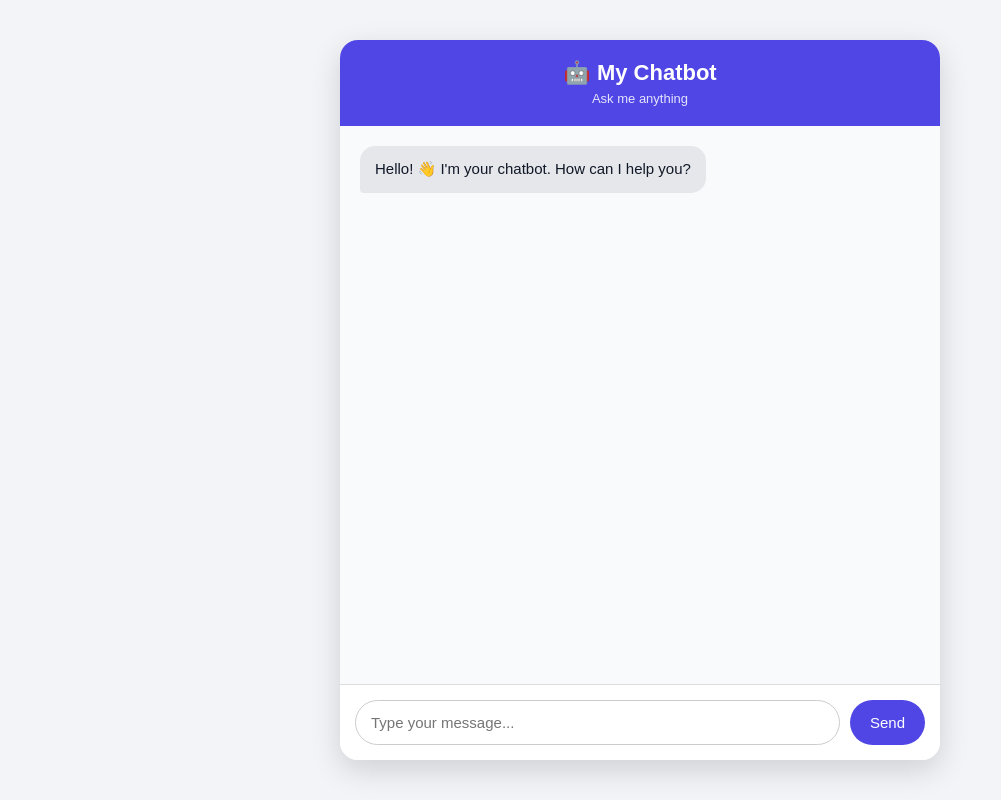
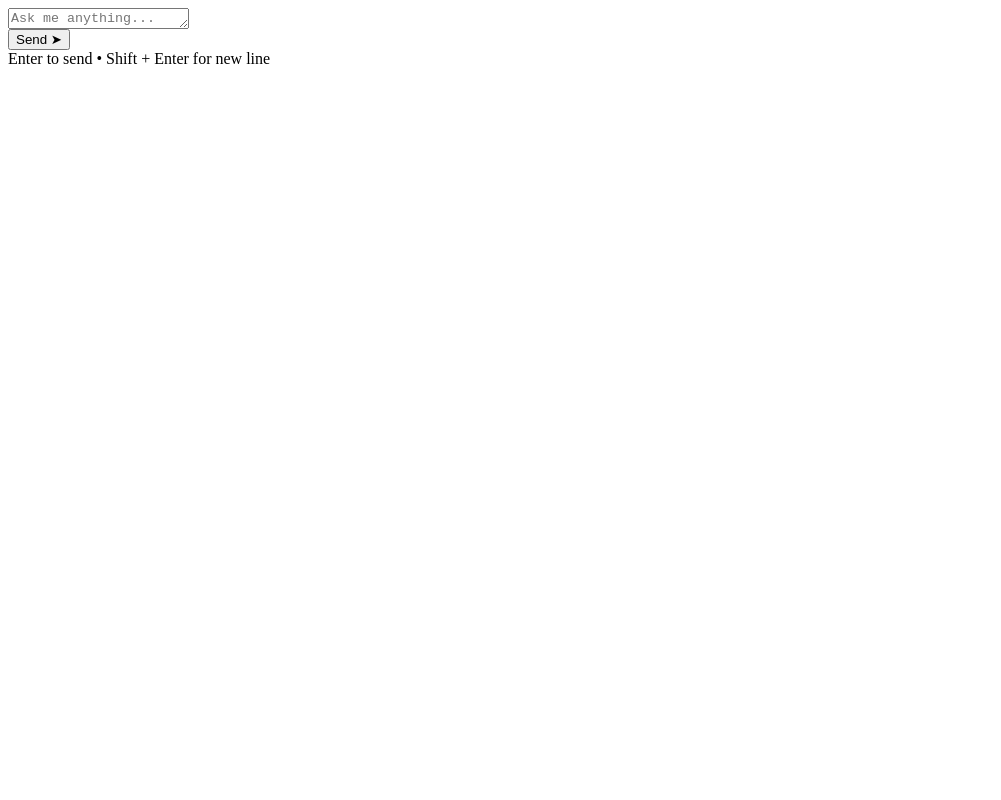
Before and after one commit to anshnayak460-beep/mychatbot143, a plain HTML site: page index.html in a window 1280 px wide. Shown: the whole page, without its empty margins (0-1001 px from the left). Drawn offline with Linux system fonts and the light colour scheme.

Commit message:
Refactor chat input to use textarea
Replaced input field with a textarea for user input and updated send button structure.

```diff
--- a/index.html
+++ b/index.html
@@ -1,246 +1,23 @@
-<!DOCTYPE html>
-<html lang="en">
-<head>
-  <meta charset="UTF-8">
-  <meta name="viewport" content="width=device-width, initial-scale=1.0">
-  <title>My Chatbot</title>
+<div class="chat-input">
 
-  <style>
-    * {
-      box-sizing: border-box;
-      margin: 0;
-      padding: 0;
-    }
-
-    body {
-      font-family: Arial, sans-serif;
-      background: #f2f4f8;
-      height: 100vh;
-      display: flex;
-      justify-content: center;
-      align-items: center;
-    }
-
-    .chat-container {
-      width: 95%;
-      max-width: 600px;
-      height: 90vh;
-      background: white;
-      border-radius: 18px;
-      box-shadow: 0 10px 30px rgba(0, 0, 0, 0.15);
-      display: flex;
-      flex-direction: column;
-      overflow: hidden;
-    }
-
-    .chat-header {
-      background: #4f46e5;
-      color: white;
-      padding: 20px;
-      text-align: center;
-    }
-
-    .chat-header h1 {
-      font-size: 22px;
-    }
-
-    .chat-header p {
-      font-size: 13px;
-      opacity: 0.85;
-      margin-top: 5px;
-    }
-
-    .chat-box {
-      flex: 1;
-      padding: 20px;
-      overflow-y: auto;
-      background: #f8fafc;
-    }
-
-    .message {
-      display: flex;
-      margin-bottom: 15px;
-    }
-
-    .message.user {
-      justify-content: flex-end;
-    }
-
-    .message.bot {
-      justify-content: flex-start;
-    }
-
-    .bubble {
-      max-width: 75%;
-      padding: 12px 15px;
-      border-radius: 15px;
-      line-height: 1.5;
-      font-size: 15px;
-      word-wrap: break-word;
-    }
-
-    .user .bubble {
-      background: #4f46e5;
-      color: white;
-      border-bottom-right-radius: 4px;
-    }
-
-    .bot .bubble {
-      background: #e5e7eb;
-      color: #111827;
-      border-bottom-left-radius: 4px;
-    }
-
-    .chat-input {
-      display: flex;
-      padding: 15px;
-      border-top: 1px solid #ddd;
-      background: white;
-      gap: 10px;
-    }
-
-    .chat-input input {
-      flex: 1;
-      padding: 13px 15px;
-      border: 1px solid #ccc;
-      border-radius: 25px;
-      outline: none;
-      font-size: 15px;
-    }
-
-    .chat-input input:focus {
-      border-color: #4f46e5;
-    }
-
-    .chat-input button {
-      border: none;
-      background: #4f46e5;
-      color: white;
-      padding: 0 20px;
-      border-radius: 25px;
-      cursor: pointer;
-      font-size: 15px;
-    }
-
-    .chat-input button:hover {
-      background: #3730a3;
-    }
-
-    @media (max-width: 500px) {
-      .chat-container {
-        width: 100%;
-        height: 100vh;
-        border-radius: 0;
-      }
-
-      .bubble {
-        max-width: 85%;
-      }
-    }
-  </style>
-</head>
-
-<body>
-
-  <div class="chat-container">
-
-    <div class="chat-header">
-      <h1>🤖 My Chatbot</h1>
-      <p>Ask me anything</p>
-    </div>
-
-    <div class="chat-box" id="chatBox">
-      <div class="message bot">
-        <div class="bubble">
-          Hello! 👋 I'm your chatbot. How can I help you?
-        </div>
-      </div>
-    </div>
-
-    <div class="chat-input">
-      <input
-        type="text"
-        id="userInput"
-        placeholder="Type your message..."
-        autocomplete="off"
-      >
-
-      <button onclick="sendMessage()">Send</button>
-    </div>
-
+  <div class="input-wrapper">
+    <textarea
+      id="userInput"
+      placeholder="Ask me anything..."
+      rows="1"
+    ></textarea>
   </div>
 
-  <script>
-    const input = document.getElementById("userInput");
-    const chatBox = document.getElementById("chatBox");
+  <button
+    class="send-button"
+    id="sendButton"
+    onclick="sendMessage()"
+  >
+    <span>Send</span> ➤
+  </button>
 
-    // Send message when Enter is pressed
-    input.addEventListener("keydown", function(event) {
-      if (event.key === "Enter") {
-        sendMessage();
-      }
-    });
+</div>
 
-    function addMessage(message, sender) {
-      const messageDiv = document.createElement("div");
-      messageDiv.className = "message " + sender;
-
-      const bubble = document.createElement("div");
-      bubble.className = "bubble";
-      bubble.textContent = message;
-
-      messageDiv.appendChild(bubble);
-      chatBox.appendChild(messageDiv);
-
-      chatBox.scrollTop = chatBox.scrollHeight;
-    }
-
-    function sendMessage() {
-      const message = input.value.trim();
-
-      if (message === "") {
-        return;
-      }
-
-      // Show user's message
-      addMessage(message, "user");
-
-      input.value = "";
-
-      // Temporary chatbot response
-      setTimeout(function() {
-        const reply = getBotReply(message);
-        addMessage(reply, "bot");
-      }, 500);
-    }
-
-    function getBotReply(message) {
-      const text = message.toLowerCase();
-
-      if (text.includes("hello") || text.includes("hi")) {
-        return "Hello! 👋 Nice to meet you!";
-      }
-
-      if (text.includes("how are you")) {
-        return "I'm doing great! 😊 Thanks for asking.";
-      }
-
-      if (text.includes("name")) {
-        return "I'm My Chatbot 🤖.";
-      }
-
-      if (text.includes("github")) {
-        return "You can host this chatbot using GitHub Pages!";
-      }
-
-      if (text.includes("bye")) {
-        return "Goodbye! 👋 Have a great day!";
-      }
-
-      return "I received your message: \"" + message +
-             "\". You can connect me to an AI API to make me smarter!";
-    }
-  </script>
-
-</body>
-</html>
+<div class="hint">
+  Enter to send • Shift + Enter for new line
+</div>
```
